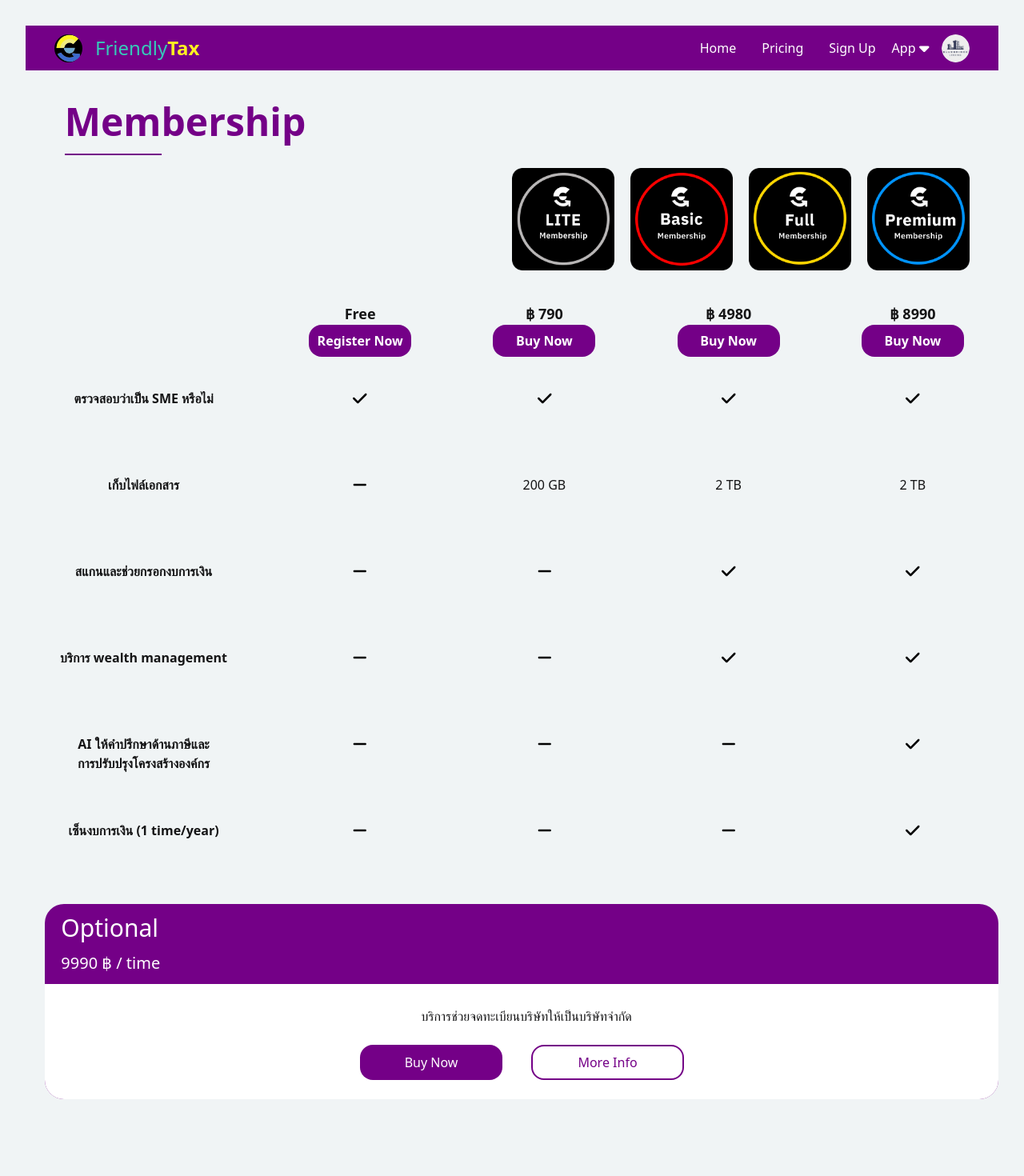
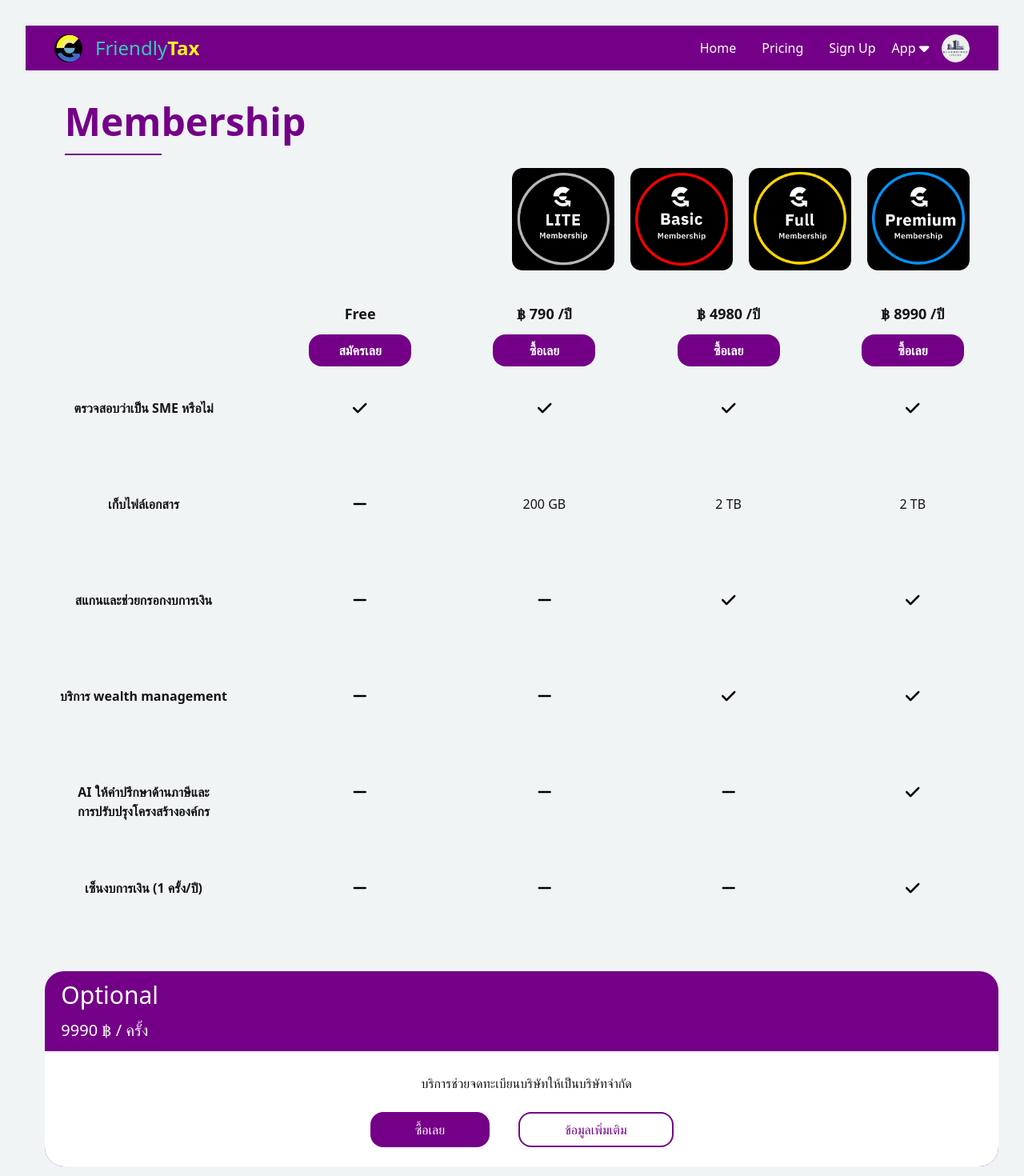
Before and after one commit to ThanabodeeSaepui/friendly-tax-site, a React (Vite) app in the folder packages/web/: page /pricing in a window 1280 px wide. Shown: the top 1470 px of the page at 80% size. Before the commit the page ends 1406 px from the top, so only its background shows below. Built offline with nearby package versions, Linux system fonts and the light colour scheme; no server answers; what aws-amplify would draw is missing.

Commit message:
translate pricing page

```diff
--- a/packages/web/src/pages/Pricing.jsx
+++ b/packages/web/src/pages/Pricing.jsx
@@ -31,11 +31,11 @@
           <div className="font-bold">สแกนและช่วยกรอกงบการเงิน</div>
           <div className="font-bold">บริการ wealth management</div>
           <div className="font-bold">AI ให้คำปรึกษาด้านภาษีและ<br></br>การปรับปรุงโครงสร้างองค์กร</div>
-          <div className="font-bold">เซ็นงบการเงิน (1 time/year)</div>
+          <div className="font-bold">เซ็นงบการเงิน (1 ครั้ง/ปี)</div>
           {/* col 2 */}
           <div className="mb-3">
-            <h1 className="font-bold text-lg">Free</h1>
-            <button className="bg-secondary text-white font-bold w-32 py-2 mb-3 rounded-2xl">Register Now</button>
+            <h1 className="font-bold text-lg mb-3">Free</h1>
+            <button className="bg-secondary text-white font-bold w-32 py-2 mb-3 rounded-2xl">สมัครเลย</button>
           </div>
           <div><FontAwesomeIcon icon={faCheck} size='lg' color='black'/></div>
           <div><FontAwesomeIcon icon={faMinus} size='lg' color='black'/></div>
@@ -45,8 +45,8 @@
           <div><FontAwesomeIcon icon={faMinus} size='lg' color='black'/></div>
           {/* col 3 */}
           <div>
-            <h1 className="font-bold text-lg">฿ 790</h1>
-            <button className="bg-secondary text-white font-bold w-32 py-2 mb-3 rounded-2xl">Buy Now</button>
+            <h1 className="font-bold text-lg mb-3">฿ 790 /ปี</h1>
+            <button className="bg-secondary text-white font-bold w-32 py-2 mb-3 rounded-2xl">ซื้อเลย</button>
           </div>
           <div><FontAwesomeIcon icon={faCheck} size='lg' color='black'/></div>
           <div>200 GB</div>
@@ -56,8 +56,8 @@
           <div><FontAwesomeIcon icon={faMinus} size='lg' color='black'/></div>
           {/* col 4 */}
           <div>
-            <h1 className="font-bold text-lg">฿ 4980</h1>
-            <button className="bg-secondary text-white font-bold w-32 py-2 mb-3 rounded-2xl">Buy Now</button>
+            <h1 className="font-bold text-lg mb-3">฿ 4980 /ปี</h1>
+            <button className="bg-secondary text-white font-bold w-32 py-2 mb-3 rounded-2xl">ซื้อเลย</button>
           </div>
           <div><FontAwesomeIcon icon={faCheck} size='lg' color='black'/></div>
           <div>2 TB</div>
@@ -67,8 +67,8 @@
           <div><FontAwesomeIcon icon={faMinus} size='lg' color='black'/></div>
           {/* col 5 */}
           <div>
-            <h1 className="font-bold text-lg">฿ 8990</h1>
-            <button className="bg-secondary text-white font-bold w-32 py-2 mb-3 rounded-2xl">Buy Now</button>
+            <h1 className="font-bold text-lg mb-3">฿ 8990 /ปี</h1>
+            <button className="bg-secondary text-white font-bold w-32 py-2 mb-3 rounded-2xl">ซื้อเลย</button>
           </div>
           <div><FontAwesomeIcon icon={faCheck} size='lg' color='black'/></div>
           <div>2 TB</div>
@@ -82,7 +82,7 @@
           {/* Header */}
           <div className="rounded-3xl bg-secondary text-start">
             <h1 className="text-white text-3xl font-medium py-3 pl-5">Optional</h1>
-            <h1 className="text-white text-xl font-normal pl-5 pb-3">9990 ฿ / time</h1>
+            <h1 className="text-white text-xl font-normal pl-5 pb-3">9990 ฿ / ครั้ง</h1>
             {/* Content */}
             <div className="row-3 rounded-b-3xl bg-white text-center flex flex-col items-center h-[75%]">
               <ul className="mt-7">
@@ -91,8 +91,8 @@
                 </li>
               </ul>
               <div class="flex mt-4 md:mt-6 space-x-9 mb-6">
-                <a class="inline-flex items-center px-14 py-2 font-medium text-center text-white bg-secondary rounded-2xl">Buy Now</a>
-                <a class="inline-flex items-center px-14 py-2 font-medium text-center text-secondary border-secondary border-2 rounded-2xl ">More Info</a>
+                <a class="inline-flex items-center px-14 py-2 font-medium text-center text-white bg-secondary rounded-2xl">ซื้อเลย</a>
+                <a class="inline-flex items-center px-14 py-2 font-medium text-center text-secondary border-secondary border-2 rounded-2xl ">ข้อมูลเพิ่มเติม</a>
               </div>
             </div>
           </div>
```
